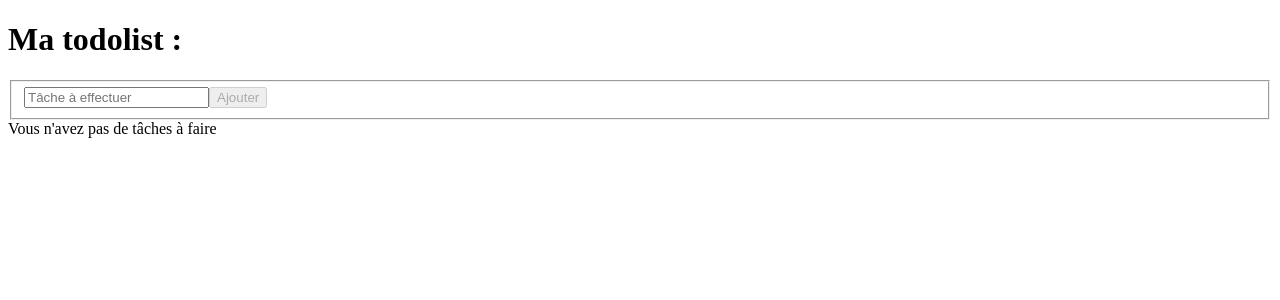
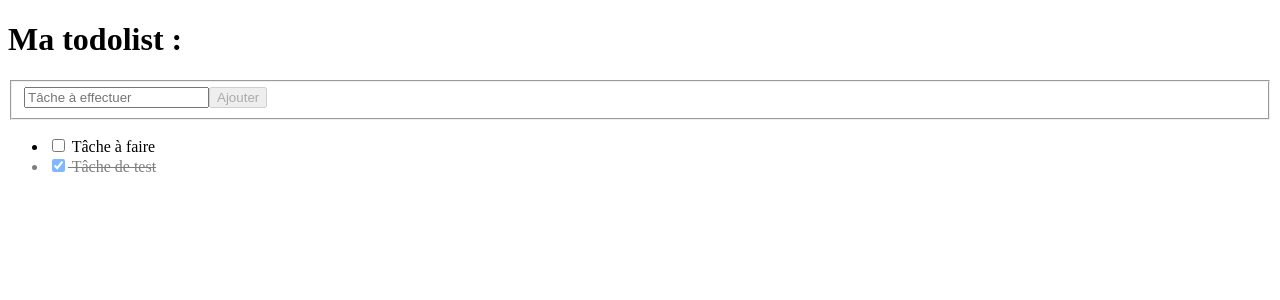
Before and after one commit to eljefe213/Grafikart_VUEJS, a Vue app: page / in a window 1280 px wide. Shown: the top 300 px of the page. Built offline with nearby package versions, Linux system fonts and the light colour scheme.

Commit message:
Add the sorted todos elements for the todo list

```diff
--- a/src/App.vue
+++ b/src/App.vue
@@ -9,7 +9,12 @@
   <div v-if="todos.length === 0">Vous n'avez pas de tâches à faire</div>
   <div v-else>
     <ul>
-      <li v-for="todo in todos" :key="todo.date">{{ todo.title }}</li>
+      <li v-for="todo in sortedTodos()" :key="todo.date" :class="{completed: todo.completed}">
+        <label>
+          <input type="checkbox" v-model="todo.completed">
+        </label>
+        {{ todo.title }}
+      </li>
     </ul>
   </div>
 </template>
@@ -17,8 +22,16 @@
 <script setup>
 import {ref} from "vue";
 
-const todos = ref([])
 const newTodo = ref('')
+const todos = ref([{
+  title: 'Tâche de test',
+  completed: true,
+  date: 1,
+},{
+  title: 'Tâche à faire',
+  completed: false,
+  date: 2,
+}])
 const addTodo = () => {
   todos.value.push({
     title: newTodo.value,
@@ -27,9 +40,14 @@ const addTodo = () => {
   })
   newTodo.value = ''
 }
-
+const sortedTodos = () => {
+  return todos.value.toSorted((a, b) => a.completed > b.completed ? 1 : -1)
+}
 </script>
 
 <style>
-
+.completed {
+  opacity: .5;
+  text-decoration: line-through;
+}
 </style>
```
